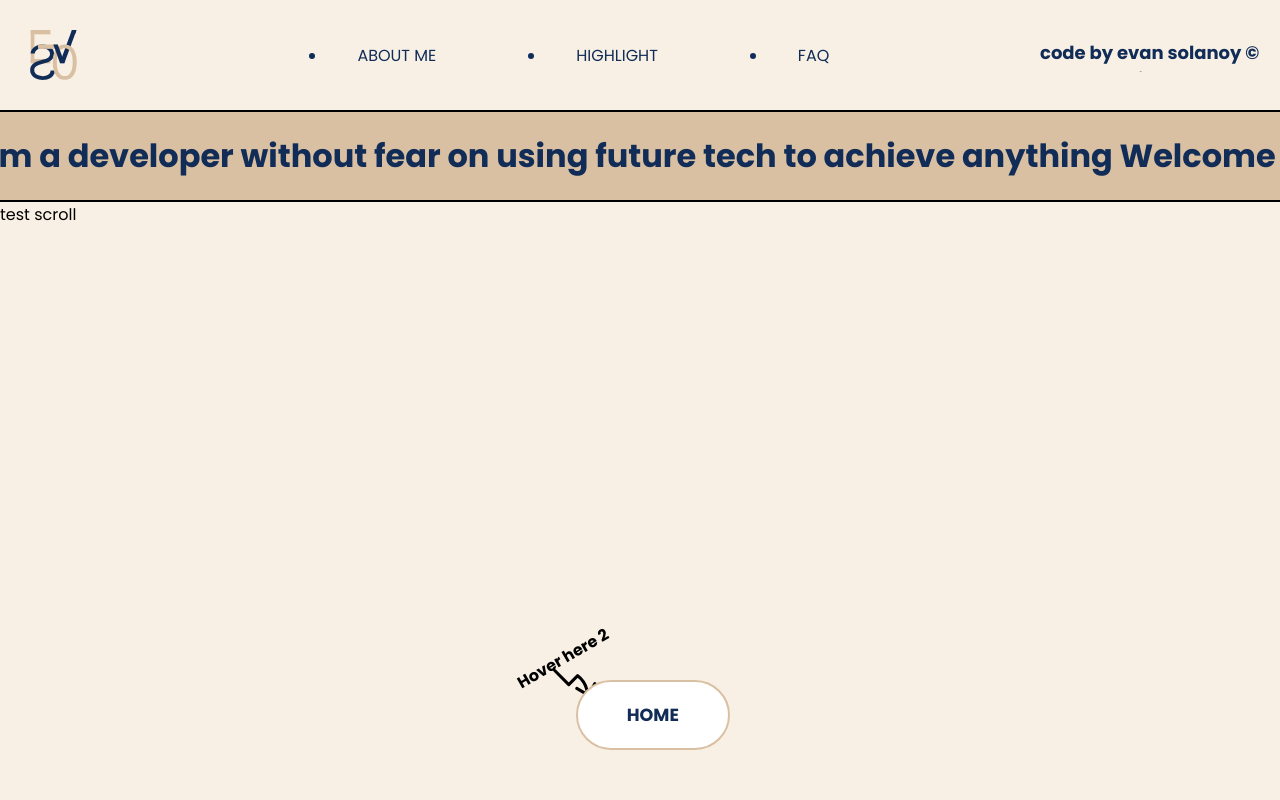
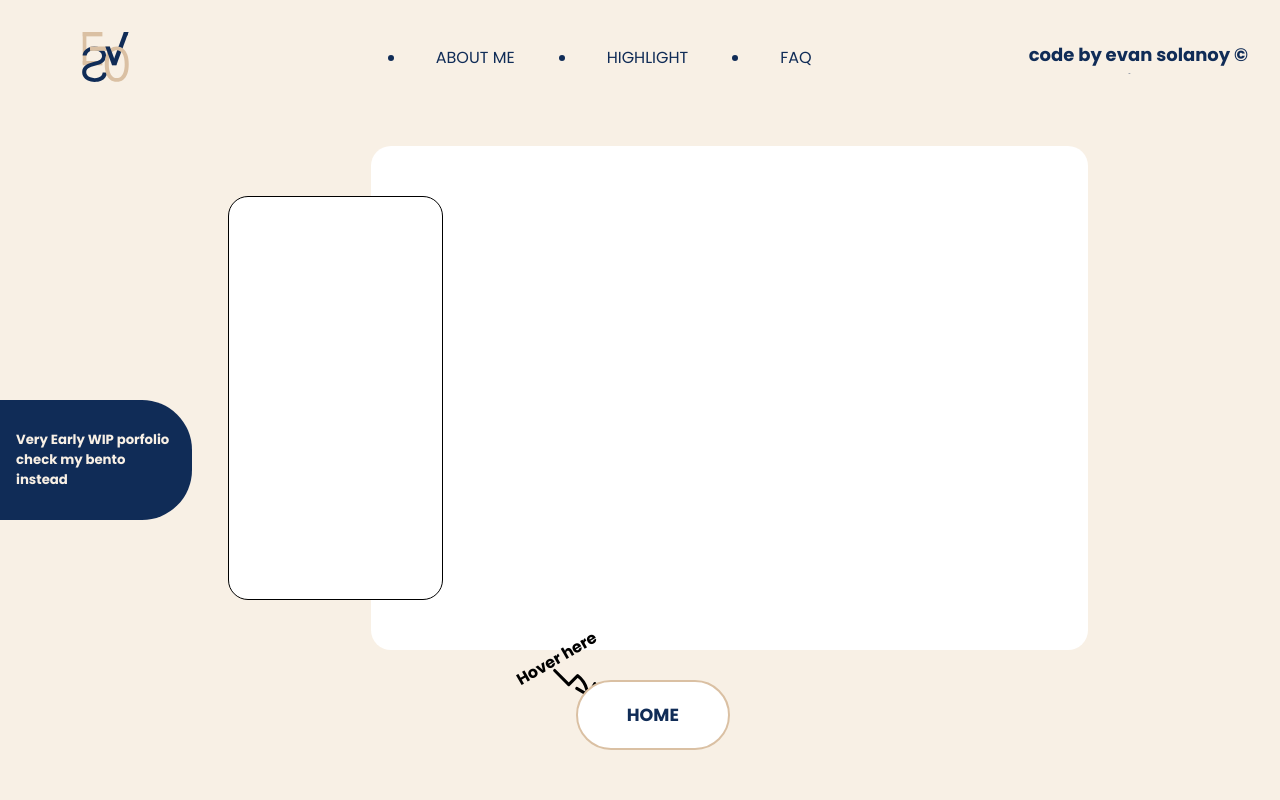
Before and after one commit to BSIT-Evanism/New-Portfolio2, a React (Vite) app: page / in a window 1280 px wide. Shown: the top 800 px of the page. Built offline with nearby package versions, Linux system fonts and the light colour scheme.

Commit message:
added hero section and notice banner

```diff
--- a/src/App.jsx
+++ b/src/App.jsx
@@ -6,6 +6,7 @@ import './index.scss'
 import AnimatedNav from './components/AnimatedNav/AnimatedNav';
 import { BrowserRouter } from 'react-router-dom';
 import IncrementLoc from './context/navbarToggle.jsx';
+import NoticeBanner from './components/NoticeBanner/NoticeBanner';
 
 
 function App() {
@@ -34,6 +35,7 @@ function App() {
       </AnimatePresence>
       <BrowserRouter>
         <IncrementLoc>
+          <NoticeBanner />
           <AnimatedNav />
         </IncrementLoc>
       </BrowserRouter>
--- a/src/components/Carousel/Carousel.module.scss
+++ b/src/components/Carousel/Carousel.module.scss
@@ -2,7 +2,7 @@
 .carousel {
   display: flex;
   align-items: center;
-  gap: 5rem;
+  gap: 2rem;
   width: fit-content;
 
   &:hover > li {
--- /dev/null
+++ b/src/components/HeroSection/HeroSection.jsx
@@ -0,0 +1,16 @@
+import styles from "./HeroSection.module.scss"
+
+function HeroSection() {
+  return (
+    <div className={styles.wrapper}>
+      <div className={styles.hero}
+      >
+        <div className={styles.inner}>
+          <div className={styles.float}></div>
+        </div>
+      </div>
+    </div>
+  )
+}
+
+export default HeroSection;
--- /dev/null
+++ b/src/components/HeroSection/HeroSection.module.scss
@@ -0,0 +1,35 @@
+
+.wrapper {
+  display: flex;
+  width: 100vw;
+  height: 90vh;
+  justify-content: center;
+  margin-bottom: 1rem;
+
+  .hero {
+    width: 70%;
+    height: 70%;
+    margin-top: 2rem;
+    display: flex;
+    justify-content: flex-end;
+
+    .inner {
+      position: relative;
+      width: 80%;
+      height: 100%;
+      border-radius: 20px;
+      background: white;
+
+      .float {
+        position: absolute;
+        border: 1px solid black;
+        border-radius: 20px;
+        top: 10%;
+        left: -20%;
+        width: 30%;
+        height: 80%;
+        background: white;
+      }
+    }
+  }
+}
--- a/src/components/Navbar/Navbar.jsx
+++ b/src/components/Navbar/Navbar.jsx
@@ -8,7 +8,6 @@ import { NavbarContext } from '../../context/navbarToggle';
 import { useContext } from 'react';
 
 function Tooltip() {
-  const value = useContext(NavbarContext)
 
   return (
     <motion.div
@@ -18,7 +17,7 @@ function Tooltip() {
       exit={{ rotate: "-90deg", opacity: 0 }}
       transition={{ duration: 0.2 }}
     >
-      <p className={styles.tooltip__text}>Hover here {value}</p>
+      <p className={styles.tooltip__text}>Hover here</p>
       <svg xmlns="http://www.w3.org/2000/svg" fill="none" viewBox="0 0 24 24" strokeWidth={1.5} stroke="currentColor" className={styles.tooltip}>
         <path strokeLinecap="round" strokeLinejoin="round" d="M2.25 6L9 12.75l4.286-4.286a11.948 11.948 0 014.306 6.43l.776 2.898m0 0l3.182-5.511m-3.182 5.51l-5.511-3.181" />
       </svg>
--- a/src/components/Navbar/Navbar.module.scss
+++ b/src/components/Navbar/Navbar.module.scss
@@ -19,6 +19,7 @@
   position: fixed;
   bottom: 15vh;
   left: 45vw;
+  z-index: 4;
  }
 
  .tooltip {
--- /dev/null
+++ b/src/components/NoticeBanner/NoticeBanner.jsx
@@ -0,0 +1,15 @@
+import styles from "./NoticeBanner.module.scss"
+
+function NoticeBanner({ children }) {
+  return (
+    <div className={styles.banner}>
+      <h5>
+        Very Early WIP porfolio<br />
+        check my bento instead
+      </h5>
+    </div>
+  )
+
+}
+
+export default NoticeBanner;
--- /dev/null
+++ b/src/components/NoticeBanner/NoticeBanner.module.scss
@@ -0,0 +1,21 @@
+
+
+.banner {
+  border-left: 0;
+  border-radius: 0 50px 50px 0;
+  width: 15vw;
+  height: 15vh;
+  left: 0;
+  top: 50vh;
+  background: white;
+  position: fixed;
+  z-index: 4;
+  background: #102C57;
+  display: flex;
+  align-items: center;
+  padding: 1rem;
+
+  h5 {
+    color: #F8F0E5;
+  }
+}
--- a/src/components/Trademark/Trademark.module.scss
+++ b/src/components/Trademark/Trademark.module.scss
@@ -1,7 +1,6 @@
 
 .trademark {
   align-self: center;
-  padding: 20px;
   color: #102C57;
   margin: 0;
   padding: 0;
@@ -11,9 +10,8 @@
 
 
 .container {
-  margin: 0;
   height: 33px;
-  width: 15rem;
+  width: fit-content;
   align-self: center;
   overflow: hidden;
 }
--- a/src/index.scss
+++ b/src/index.scss
@@ -51,4 +51,11 @@ html {
       font-family: 'Poppins', sans-serif;
       background: #F8F0E5;
       overflow-x: hidden;
+      -ms-overflow-style: none;
+      scrollbar-width: none;
+
 }
+
+html::-webkit-scrollbar {
+  display: none;
+}
--- a/src/pages/Home.jsx
+++ b/src/pages/Home.jsx
@@ -8,6 +8,7 @@ import Carousel from '../components/Carousel/Carousel';
 import Trademark from '../components/Trademark/Trademark';
 import { useState } from 'react';
 import Logo from '../assets/evan.svg'
+import HeroSection from '../components/HeroSection/HeroSection';
 
 function Home() {
   const [hover, setHover] = useState(false)
@@ -37,10 +38,10 @@ function Home() {
           <Carousel />
           <Trademark />
         </div>
+        <HeroSection />
         <Marquee handleChange={handleChange} routeName="home">
           Welcome to my Portfolio - I am a developer without fear on using future tech to achieve anything Welcome to my Portfolio - I am a developer without fear on using future tech to achieve anything
         </Marquee>
-        <div className={styles.test}>test scroll</div>
         <div className={styles.test}>test scroll</div>
         <div className={styles.test}>test scroll</div>
       </Transition>
--- a/src/pages/page-index.module.scss
+++ b/src/pages/page-index.module.scss
@@ -16,6 +16,7 @@
   display: flex;
   justify-content: space-between;
   align-self: center;
+  padding: 2rem;
 
   & > h1 {
     padding: 20px;
@@ -38,10 +39,10 @@
 }
 
 .logo {
+  padding: 0 50px 0 50px;
   img {
     height: 50px;
     min-height: 50px;
-    margin: 30px;
   }
 }
 
```
